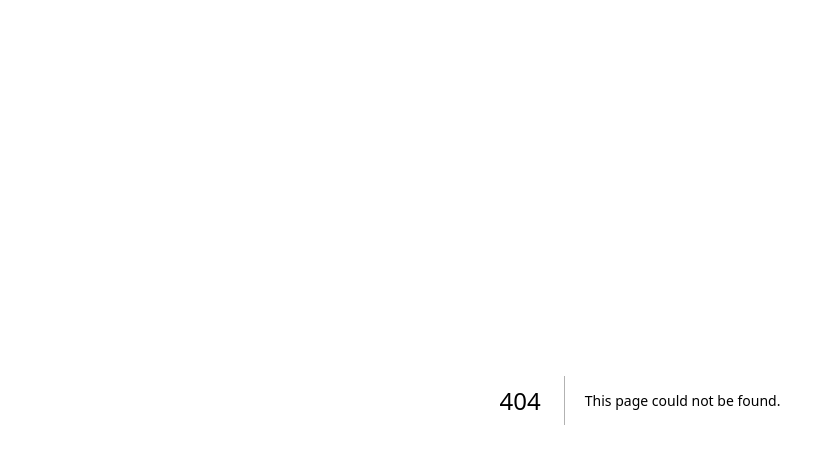
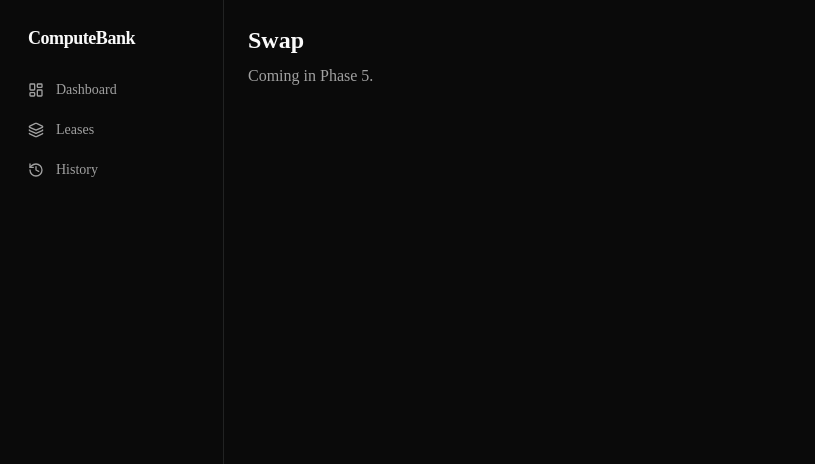
Before and after one commit to RandomGeeb/Quackathon-Seed.BAS, a Next.js app in the folder frontend/: page /swap in a window 1280 px wide. Before the commit this address had no page. Shown: the top 464 px of the page, without its empty margins (0-815 px from the left). Built offline with nearby package versions, Linux system fonts and the light colour scheme.

Commit message:
feat(02-02): wire dashboard page and create route stubs
- page.tsx: renders AssetHeader with MOCK_PORTFOLIO, replaces placeholder
- add/page.tsx, swap/page.tsx, transfer/page.tsx: route stubs inside (dashboard) group
- All stubs inherit DashboardNav from layout; npx tsc --noEmit exits 0

```diff
--- /dev/null
+++ b/frontend/src/app/(dashboard)/add/page.tsx
@@ -0,0 +1,8 @@
+export default function AddPage() {
+  return (
+    <div>
+      <h1 className="text-2xl font-bold text-foreground">Add</h1>
+      <p className="text-muted-foreground mt-2">Coming in Phase 5.</p>
+    </div>
+  )
+}
--- a/frontend/src/app/(dashboard)/page.tsx
+++ b/frontend/src/app/(dashboard)/page.tsx
@@ -1,8 +1,10 @@
+import { AssetHeader } from '@/components/asset-header/AssetHeader'
+import { MOCK_PORTFOLIO } from '@/lib/data/mock-portfolio'
+
 export default function DashboardPage() {
   return (
-    <div>
-      <h1 className="text-2xl font-bold text-foreground">Dashboard</h1>
-      <p className="text-muted-foreground mt-2">Asset cards and charts — coming in Phase 2 &amp; 3.</p>
+    <div className="space-y-6">
+      <AssetHeader portfolio={MOCK_PORTFOLIO} />
     </div>
   )
 }
--- /dev/null
+++ b/frontend/src/app/(dashboard)/swap/page.tsx
@@ -0,0 +1,8 @@
+export default function SwapPage() {
+  return (
+    <div>
+      <h1 className="text-2xl font-bold text-foreground">Swap</h1>
+      <p className="text-muted-foreground mt-2">Coming in Phase 5.</p>
+    </div>
+  )
+}
--- /dev/null
+++ b/frontend/src/app/(dashboard)/transfer/page.tsx
@@ -0,0 +1,8 @@
+export default function TransferPage() {
+  return (
+    <div>
+      <h1 className="text-2xl font-bold text-foreground">Transfer</h1>
+      <p className="text-muted-foreground mt-2">Coming in Phase 5.</p>
+    </div>
+  )
+}
```
